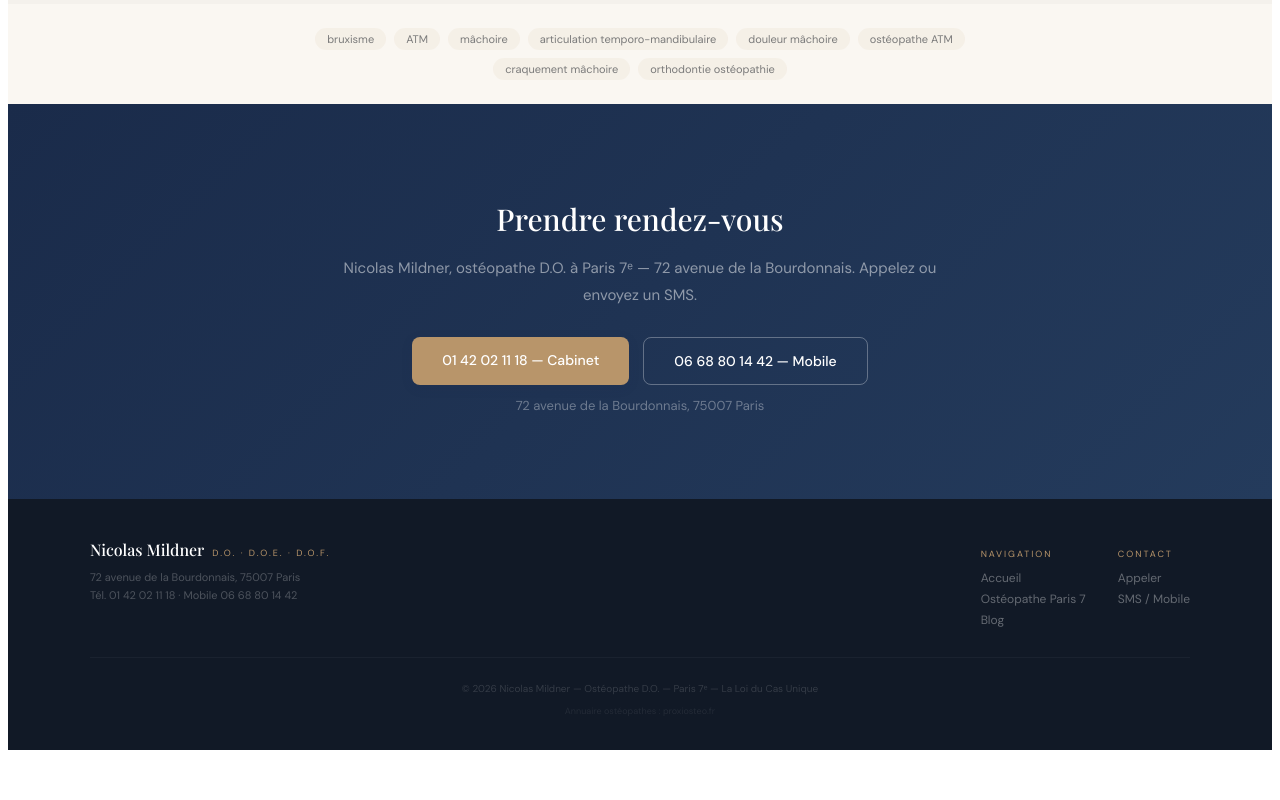
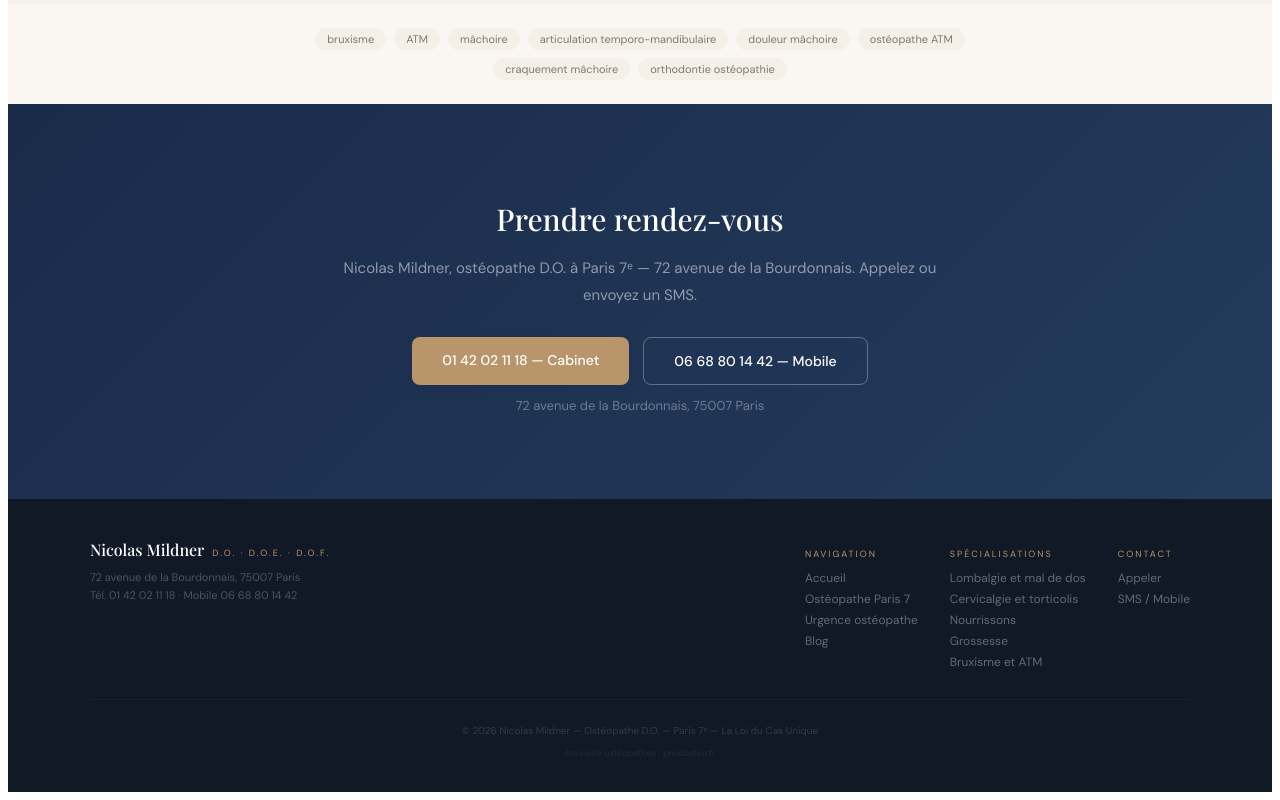
Before and after one commit to Nicolas1111M/site-osteopathe, a React (Vite) app: page /bruxisme-atm-paris-7 in a window 1280 px wide. Shown: the part 3178-3978 px from the top of the page. Before the commit the page ends 3936 px from the top, so only its background shows below. Built offline with nearby package versions, Linux system fonts and the light colour scheme; a web font is replaced by a local one.

Commit message:
Add files via upload

```diff
--- a/src/LocalSpecPage.jsx
+++ b/src/LocalSpecPage.jsx
@@ -40,7 +40,7 @@ function useDocumentMeta(page) {
 
 export default function LocalSpecPage() {
   const location = useLocation();
-  const slug = location.pathname.replace(/^\//, "");
+  const slug = location.pathname.replace(/^\/|\/$/g, "");
   const mob = useM();
   const [scrolled, setScrolled] = useState(false);
   const [openFaq, setOpenFaq] = useState(null);
@@ -273,12 +273,21 @@ export default function LocalSpecPage() {
             </Link>
             <p style={{fontSize:11,color:"rgba(255,255,255,0.25)",marginTop:8,lineHeight:1.6}}>{ADDR}<br/>Tél. {PHONE} · Mobile {MOBILE}</p>
           </div>
-          <div style={{display:"flex",gap:32}}>
+          <div style={{display:"flex",gap:32,flexWrap:"wrap"}}>
             <div>
               <p style={{fontSize:9,color:C.gold,letterSpacing:2,textTransform:"uppercase",marginBottom:10}}>Navigation</p>
               <Link to="/" style={{display:"block",color:"rgba(255,255,255,0.35)",fontSize:12,textDecoration:"none",marginBottom:5}}>Accueil</Link>
               <Link to="/osteopathe-paris-7" style={{display:"block",color:"rgba(255,255,255,0.35)",fontSize:12,textDecoration:"none",marginBottom:5}}>Ostéopathe Paris 7</Link>
+              <Link to="/urgence-osteopathe-paris-7" style={{display:"block",color:"rgba(255,255,255,0.35)",fontSize:12,textDecoration:"none",marginBottom:5}}>Urgence ostéopathe</Link>
               <Link to="/blog" style={{display:"block",color:"rgba(255,255,255,0.35)",fontSize:12,textDecoration:"none",marginBottom:5}}>Blog</Link>
+            </div>
+            <div>
+              <p style={{fontSize:9,color:C.gold,letterSpacing:2,textTransform:"uppercase",marginBottom:10}}>Spécialisations</p>
+              <Link to="/douleurs-dos-lombalgie-paris-7" style={{display:"block",color:"rgba(255,255,255,0.35)",fontSize:12,textDecoration:"none",marginBottom:5}}>Lombalgie et mal de dos</Link>
+              <Link to="/cervicalgie-torticolis-paris-7" style={{display:"block",color:"rgba(255,255,255,0.35)",fontSize:12,textDecoration:"none",marginBottom:5}}>Cervicalgie et torticolis</Link>
+              <Link to="/nourrisson-plagiocephalie-paris-7" style={{display:"block",color:"rgba(255,255,255,0.35)",fontSize:12,textDecoration:"none",marginBottom:5}}>Nourrissons</Link>
+              <Link to="/femme-enceinte-osteopathe-paris-7" style={{display:"block",color:"rgba(255,255,255,0.35)",fontSize:12,textDecoration:"none",marginBottom:5}}>Grossesse</Link>
+              <Link to="/bruxisme-atm-paris-7" style={{display:"block",color:"rgba(255,255,255,0.35)",fontSize:12,textDecoration:"none",marginBottom:5}}>Bruxisme et ATM</Link>
             </div>
             <div>
               <p style={{fontSize:9,color:C.gold,letterSpacing:2,textTransform:"uppercase",marginBottom:10}}>Contact</p>
--- a/src/OsteopatheParis7.jsx
+++ b/src/OsteopatheParis7.jsx
@@ -42,8 +42,10 @@ const relatedPosts = posts.sort((a,b)=>new Date(b.date)-new Date(a.date)).slice(
 
 const motifs = [
   { icon:"🦴", t:"Mal de dos, lombalgie, sciatique", d:"Prise en charge systémique des douleurs vertébrales aiguës et chroniques. Approche fondée sur la recherche (Cochrane, Lancet).", link:"/douleurs-dos-lombalgie-paris-7" },
-  { icon:"🧠", t:"Migraines, vertiges, ATM", d:"Approche crânio-sacrée et neurovégétative. Bruxisme, céphalées cervicogènes, tensions profondes.", link:"/bruxisme-atm-paris-7" },
-  { icon:"🤰", t:"Grossesse et nourrissons", d:"Suivi périnatal complet, plagiocéphalie, coliques, torticolis du nourrisson. CES Ostéopathie Pédiatrique.", link:"/femme-enceinte-osteopathe-paris-7" },
+  { icon:"🔵", t:"Cervicalgie et torticolis", d:"Douleurs cervicales, céphalées cervicogènes, raideur de nuque. Approche crânio-sacrée et fasciale douce.", link:"/cervicalgie-torticolis-paris-7" },
+  { icon:"🧠", t:"Bruxisme, migraines, ATM", d:"Troubles de l'articulation temporo-mandibulaire, bruxisme, céphalées, vertiges. Approche crânio-sacrée et neurovégétative.", link:"/bruxisme-atm-paris-7" },
+  { icon:"🤰", t:"Grossesse et périnatalité", d:"Suivi périnatal complet, douleurs de grossesse, préparation à l'accouchement, post-partum, fertilité.", link:"/femme-enceinte-osteopathe-paris-7" },
+  { icon:"👶", t:"Nourrissons", d:"Plagiocéphalie, coliques, torticolis congénital, reflux. CES Ostéopathie Pédiatrique. Filiation Viola Frymann.", link:"/nourrisson-plagiocephalie-paris-7" },
   { icon:"😰", t:"Stress, burn-out, somatisations", d:"Rééquilibrage du système nerveux autonome. Troubles du sommeil, anxiété, douleurs sans cause apparente." },
   { icon:"🏃", t:"Sport et récupération", d:"Entretien du sportif, prévention des blessures, optimisation biomécanique. Yoga, arts martiaux, Pilates." },
   { icon:"🎵", t:"Musiciens et chanteurs", d:"Instrumentistes, chanteurs lyriques, troubles de la voix. Ancien élève de conservatoire — compréhension directe." },
@@ -340,12 +342,21 @@ export default function OsteopatheParis7() {
             </Link>
             <p style={{fontSize:11,color:"rgba(255,255,255,0.25)",marginTop:8,lineHeight:1.6}}>{ADDR}<br/>Tél. {PHONE} · Mobile {MOBILE}</p>
           </div>
-          <div style={{display:"flex",gap:32}}>
+          <div style={{display:"flex",gap:32,flexWrap:"wrap"}}>
             <div>
               <p style={{fontSize:9,color:C.gold,letterSpacing:2,textTransform:"uppercase",marginBottom:10}}>Navigation</p>
               <Link to="/" style={{display:"block",color:"rgba(255,255,255,0.35)",fontSize:12,textDecoration:"none",marginBottom:5}}>Accueil</Link>
               <Link to="/osteopathe-paris-7" style={{display:"block",color:"rgba(255,255,255,0.35)",fontSize:12,textDecoration:"none",marginBottom:5}}>Ostéopathe Paris 7</Link>
+              <Link to="/urgence-osteopathe-paris-7" style={{display:"block",color:"rgba(255,255,255,0.35)",fontSize:12,textDecoration:"none",marginBottom:5}}>Urgence ostéopathe</Link>
               <Link to="/blog" style={{display:"block",color:"rgba(255,255,255,0.35)",fontSize:12,textDecoration:"none",marginBottom:5}}>Blog</Link>
+            </div>
+            <div>
+              <p style={{fontSize:9,color:C.gold,letterSpacing:2,textTransform:"uppercase",marginBottom:10}}>Spécialisations</p>
+              <Link to="/douleurs-dos-lombalgie-paris-7" style={{display:"block",color:"rgba(255,255,255,0.35)",fontSize:12,textDecoration:"none",marginBottom:5}}>Lombalgie et mal de dos</Link>
+              <Link to="/cervicalgie-torticolis-paris-7" style={{display:"block",color:"rgba(255,255,255,0.35)",fontSize:12,textDecoration:"none",marginBottom:5}}>Cervicalgie et torticolis</Link>
+              <Link to="/nourrisson-plagiocephalie-paris-7" style={{display:"block",color:"rgba(255,255,255,0.35)",fontSize:12,textDecoration:"none",marginBottom:5}}>Nourrissons</Link>
+              <Link to="/femme-enceinte-osteopathe-paris-7" style={{display:"block",color:"rgba(255,255,255,0.35)",fontSize:12,textDecoration:"none",marginBottom:5}}>Grossesse</Link>
+              <Link to="/bruxisme-atm-paris-7" style={{display:"block",color:"rgba(255,255,255,0.35)",fontSize:12,textDecoration:"none",marginBottom:5}}>Bruxisme et ATM</Link>
             </div>
             <div>
               <p style={{fontSize:9,color:C.gold,letterSpacing:2,textTransform:"uppercase",marginBottom:10}}>Contact</p>
--- a/src/Site.jsx
+++ b/src/Site.jsx
@@ -621,7 +621,7 @@ export default function Site({ onBlog }){
             <span style={{fontSize:9,color:C.gold,marginLeft:8,letterSpacing:2}}>D.O. · D.O.E. · D.O.F.</span>
             <p style={{fontSize:11,color:"rgba(255,255,255,0.25)",marginTop:8,lineHeight:1.6}}>{ADDR}<br/>Tél. {PHONE} · Mobile {MOBILE}</p>
           </div>
-          <div style={{display:"flex",gap:32}}>
+          <div style={{display:"flex",gap:32,flexWrap:"wrap"}}>
             <div>
               <p style={{fontSize:9,color:C.gold,letterSpacing:2,textTransform:"uppercase",marginBottom:10}}>Navigation</p>
               <a href="#approche" style={{display:"block",color:"rgba(255,255,255,0.35)",fontSize:12,textDecoration:"none",marginBottom:5}}>Approche</a>
@@ -629,7 +629,16 @@ export default function Site({ onBlog }){
               <a href="#specs" style={{display:"block",color:"rgba(255,255,255,0.35)",fontSize:12,textDecoration:"none",marginBottom:5}}>Spécialisations</a>
               <a href="#parcours" style={{display:"block",color:"rgba(255,255,255,0.35)",fontSize:12,textDecoration:"none",marginBottom:5}}>Parcours</a>
               <Link to="/osteopathe-paris-7" style={{display:"block",color:"rgba(255,255,255,0.35)",fontSize:12,textDecoration:"none",marginBottom:5}}>Ostéopathe Paris 7</Link>
+              <Link to="/urgence-osteopathe-paris-7" style={{display:"block",color:"rgba(255,255,255,0.35)",fontSize:12,textDecoration:"none",marginBottom:5}}>Urgence ostéopathe</Link>
               <Link to="/blog" style={{display:"block",color:"rgba(255,255,255,0.35)",fontSize:12,textDecoration:"none",marginBottom:5}}>Blog</Link>
+            </div>
+            <div>
+              <p style={{fontSize:9,color:C.gold,letterSpacing:2,textTransform:"uppercase",marginBottom:10}}>Spécialisations</p>
+              <Link to="/douleurs-dos-lombalgie-paris-7" style={{display:"block",color:"rgba(255,255,255,0.35)",fontSize:12,textDecoration:"none",marginBottom:5}}>Lombalgie et mal de dos</Link>
+              <Link to="/cervicalgie-torticolis-paris-7" style={{display:"block",color:"rgba(255,255,255,0.35)",fontSize:12,textDecoration:"none",marginBottom:5}}>Cervicalgie et torticolis</Link>
+              <Link to="/nourrisson-plagiocephalie-paris-7" style={{display:"block",color:"rgba(255,255,255,0.35)",fontSize:12,textDecoration:"none",marginBottom:5}}>Nourrissons</Link>
+              <Link to="/femme-enceinte-osteopathe-paris-7" style={{display:"block",color:"rgba(255,255,255,0.35)",fontSize:12,textDecoration:"none",marginBottom:5}}>Grossesse</Link>
+              <Link to="/bruxisme-atm-paris-7" style={{display:"block",color:"rgba(255,255,255,0.35)",fontSize:12,textDecoration:"none",marginBottom:5}}>Bruxisme et ATM</Link>
             </div>
             <div>
               <p style={{fontSize:9,color:C.gold,letterSpacing:2,textTransform:"uppercase",marginBottom:10}}>Infos</p>
```
Also changed, not shown: prerender.js (+9 -0 lines), src/local-pages-data.json (+5 -6 lines).
